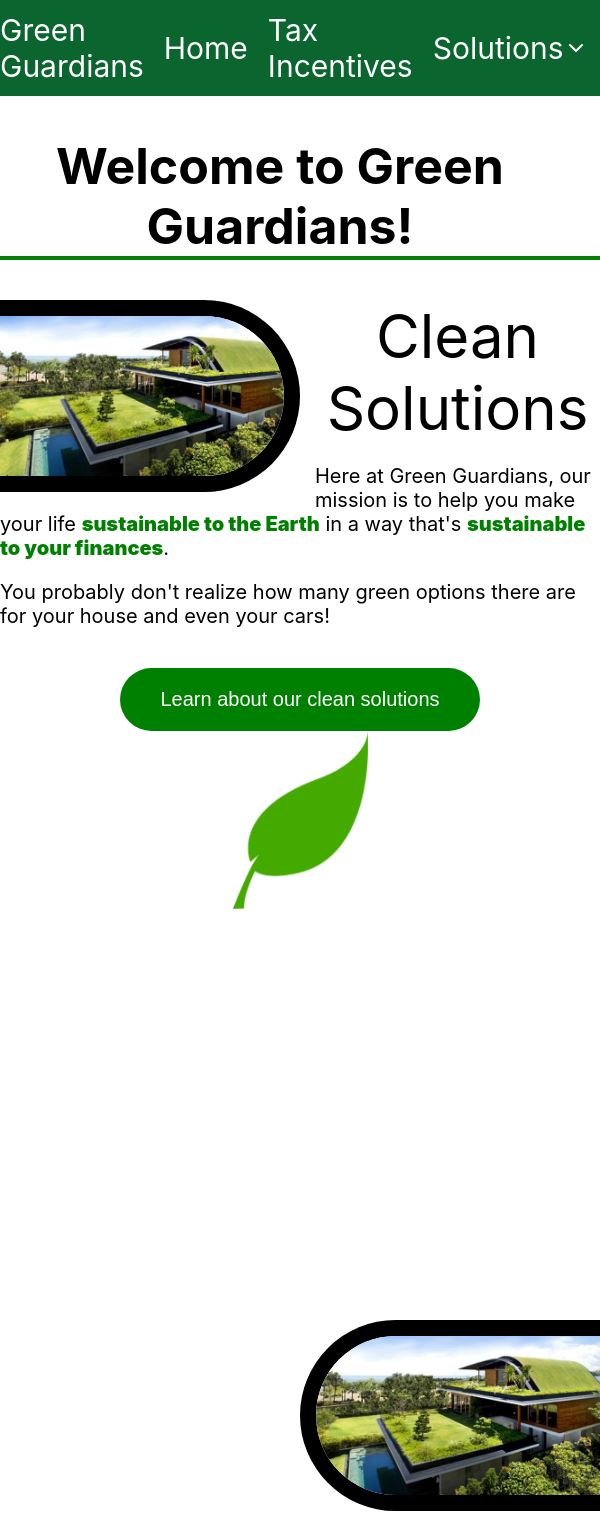
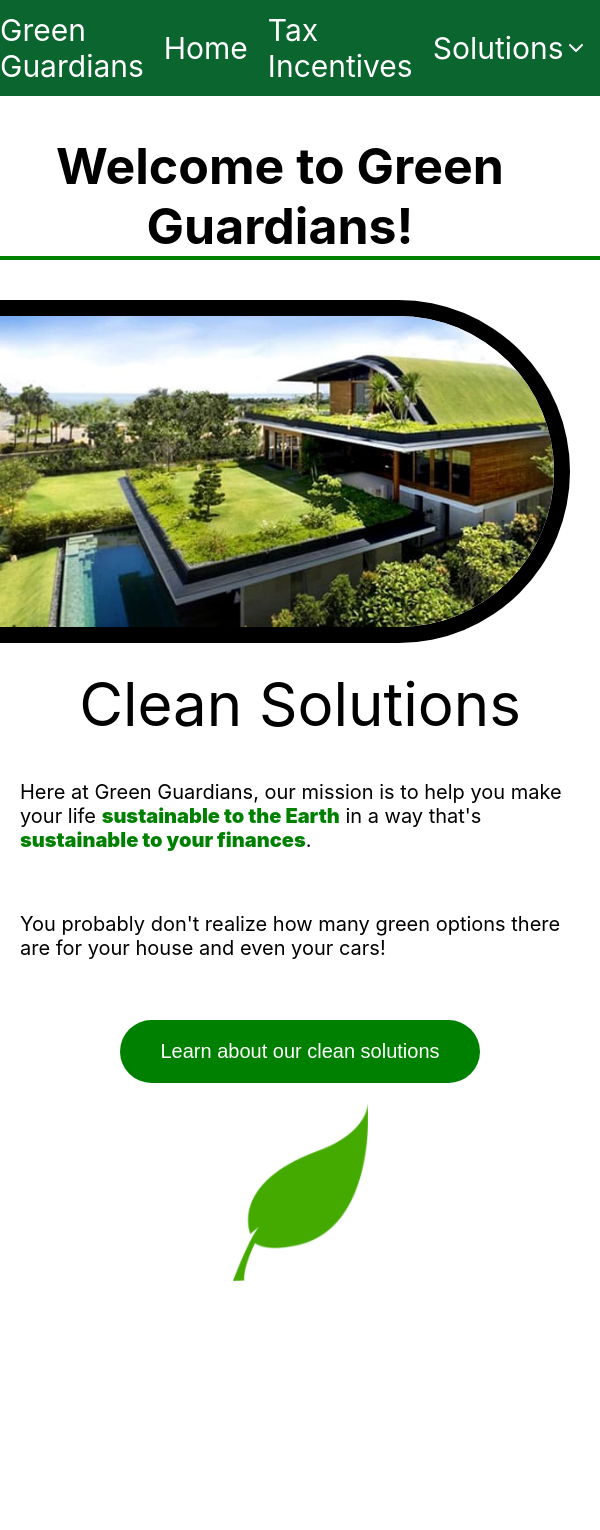
Before and after one commit to chonk9/webmaster23-24, a React (Create React App) app: page / in a window 600 px wide. Shown: the top 1530 px of the page. Built offline with nearby package versions, Linux system fonts and the light colour scheme.

Commit message:
Made home page more mobile-friendly

```diff
--- a/src/App.css
+++ b/src/App.css
@@ -91,6 +91,7 @@ path.no-fill {
 p {
     text-align: left;
     margin-top: 0;
+    padding: 1rem;
 }
 
 .bold {
--- a/src/ComponentStyles/textWrap.css
+++ b/src/ComponentStyles/textWrap.css
@@ -1,3 +1,26 @@
+@media (max-width: 600px) {
+    .wrapped-elt {
+        width: 95% !important;
+        margin-bottom: 1rem;
+    }
+
+    .wrapped-elt[data-wrap-direction="left"] {
+        float: left !important;
+        margin-right: 5% !important;
+    }
+
+    .wrapped-elt[data-wrap-direction="right"] {
+        float: right !important;
+        margin-left: 5% !important;
+    }
+}
+
+@media (min-width: 600px) {
+    .wrapped-elt {
+        width: 50%;
+    }
+}
+
 .wrapped-elt {
     width: 50%;
 }
--- a/src/Components/textWrap.js
+++ b/src/Components/textWrap.js
@@ -11,12 +11,12 @@ export default function TextWrap(props) {
     }
 
     return (
-        <>
-            <div className="wrapped-elt" style={wrappedEltStyle}>
+        <div style={{ marginBottom: "1rem" }}>
+            <div className="wrapped-elt" style={wrappedEltStyle} data-wrap-direction={props.wrappedSide}>
                 {props.wrappedElt}
             </div>
             {props.textElt}
             <div style={{ clear: "both" }}></div>
-        </>
+        </div>
     );
 }
```
